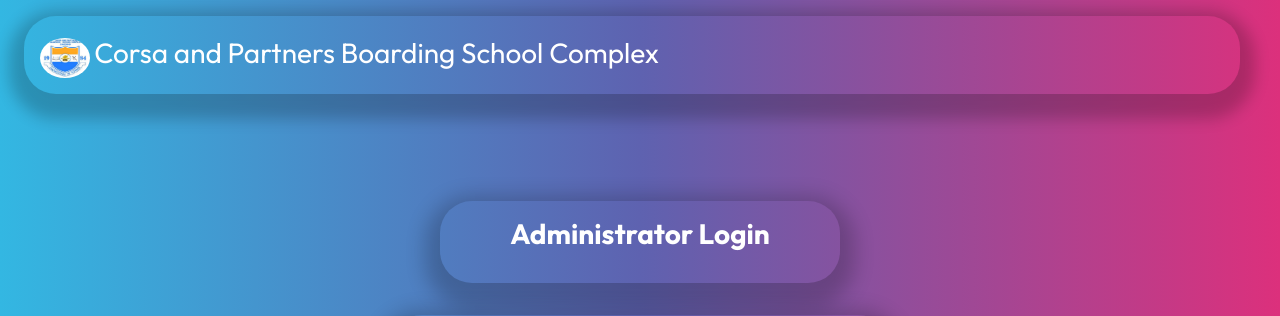
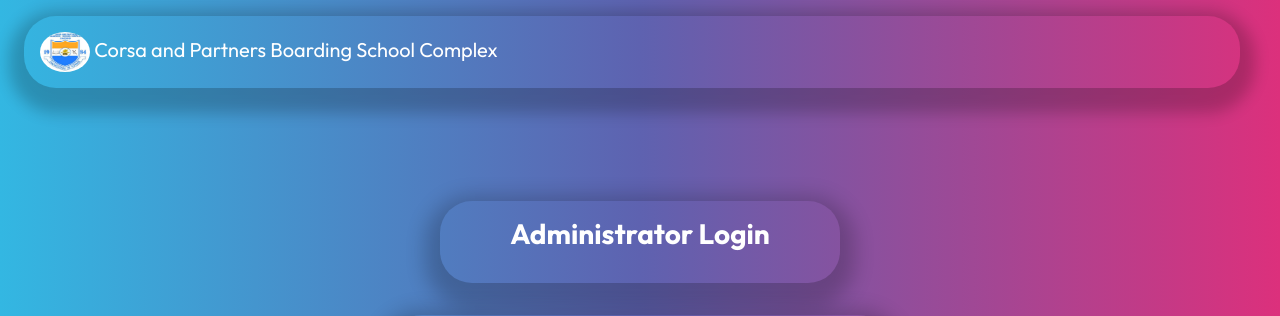
Before and after one commit to BrightfieldTechAcademy/FullstackCohort1-Projects, a PHP site: page / in a window 1280 px wide. Shown: the top 316 px of the page. Run offline with PHP 8.4, Linux system fonts and the light colour scheme; some libraries are stand-ins or nearby versions.

Commit message:
modified login.php file

```diff
--- a/CorsaSchoolManagementSystem/Views/login.php
+++ b/CorsaSchoolManagementSystem/Views/login.php
@@ -56,16 +56,14 @@
         </style>
     </head>
     <body>
-        <div>
-           <nav class="navbar navbar-light py-2 mb-5">
+        <nav class="navbar py-2 mb-5">
             <div class="">
                 <a class="navbar-brand" href="#">
                     <img class="ms-2 rounded-circle" src="/FullstackCohort1-Projects/CorsaSchoolManagementSystem/Views/image/logo.jpeg" alt="" width="50" height="40">
-                        <span class="text-white fs-3">Corsa and Partners Boarding School Complex</span>
+                    <span class="text-white fs-5">Corsa and Partners Boarding School Complex</span>
                 </a>
             </div>
         </nav>
-        </div>
         <div class="d-flex flex-column justify-content-md-center align-items-center vh-100">
             <div class="container admin">
                 <h3 class="text-center">Administrator Login</h3>
```
Lines whose indentation alone changed are shown as unchanged.
